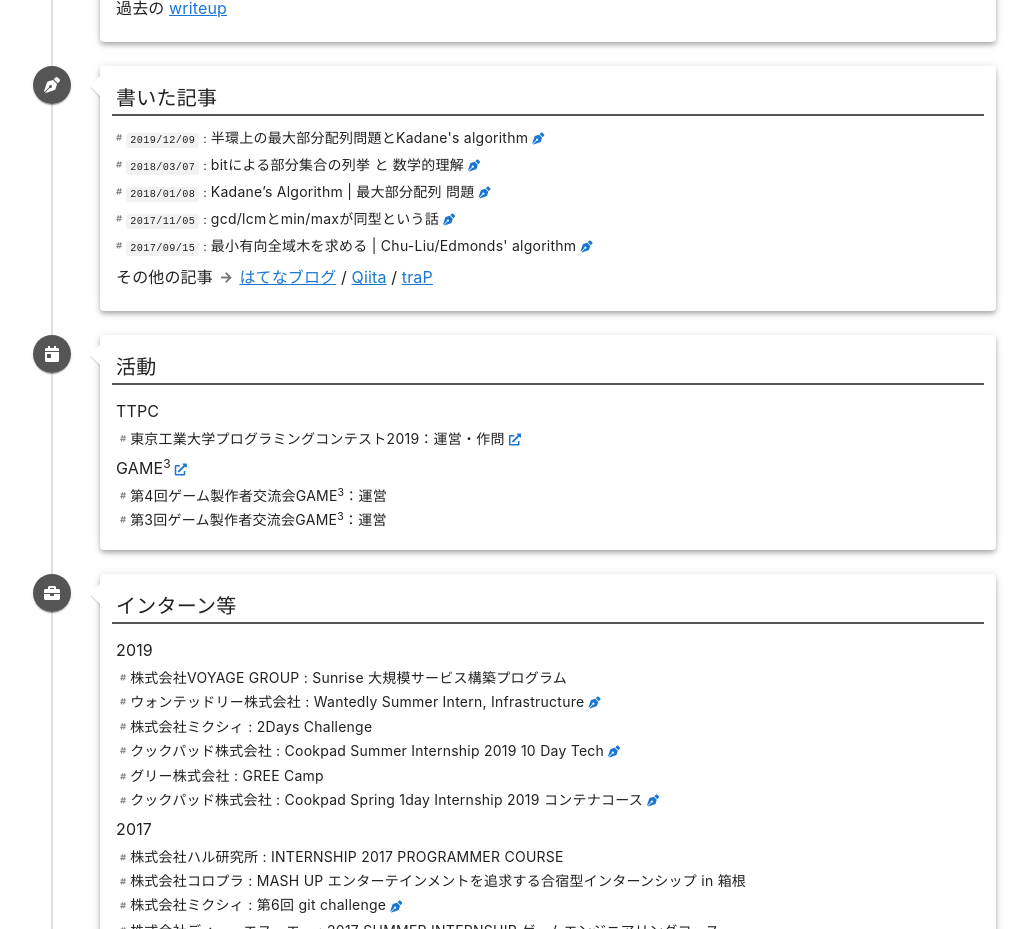
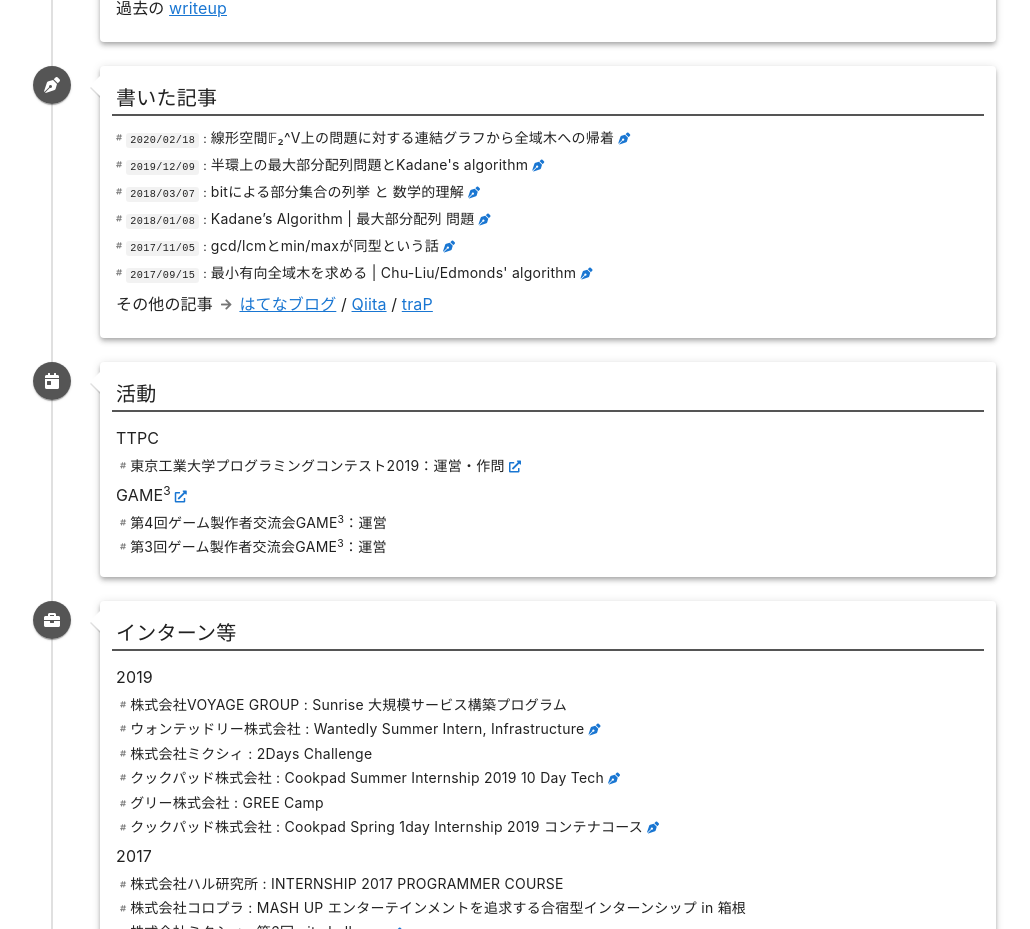
Before and after one commit to arkark/portfolio, a Vue app: page / in a window 1280 px wide. Shown: the part 3740-4669 px from the top of the page, without its empty margins (124-1154 px from the left). Built offline with nearby package versions, Linux system fonts and the light colour scheme; a web font is replaced by a local one.

Commit message:
Add an article

```diff
--- a/src/data/article.js
+++ b/src/data/article.js
@@ -1,4 +1,9 @@
 export default [
+  {
+    date: "2020/02/18",
+    label: "線形空間𝔽₂^V上の問題に対する連結グラフから全域木への帰着",
+    blog: "https://ark4rk.hatenablog.com/entry/2020/02/18/044707"
+  },
   {
     date: "2019/12/09",
     label: "半環上の最大部分配列問題とKadane's algorithm",
```
